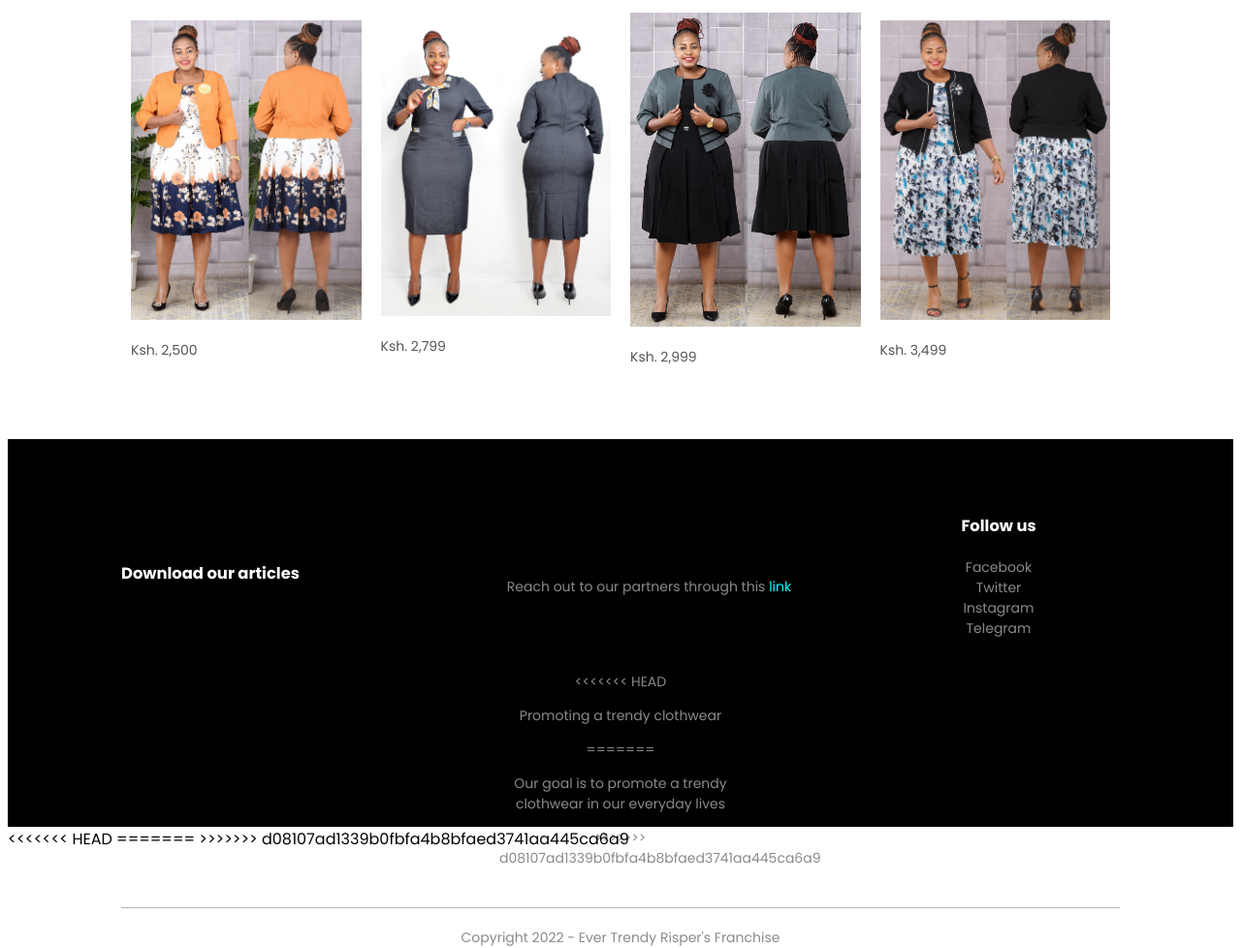
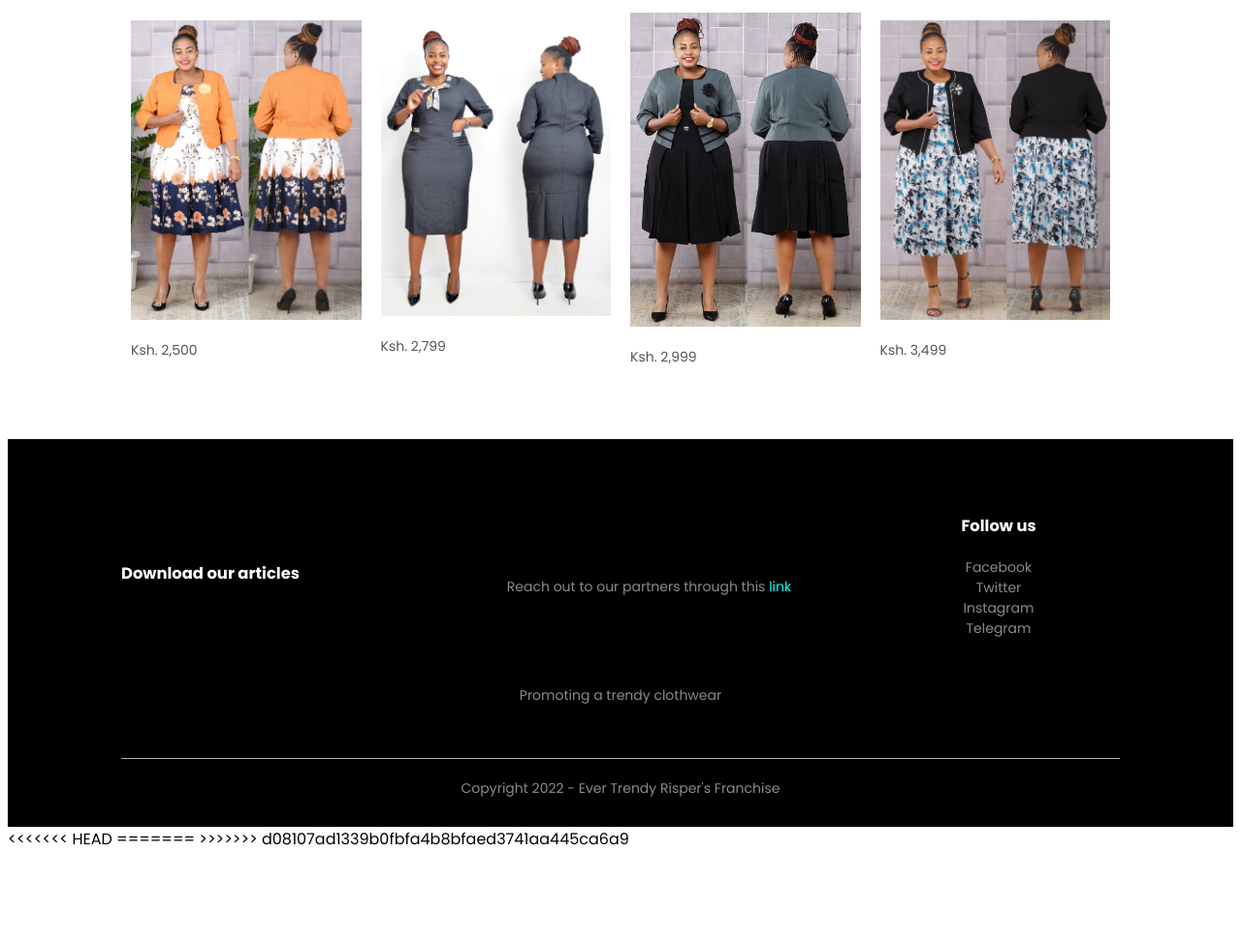
Before and after one commit to DavisKiprotich/Ever-Trendy-website, a plain HTML site: page product-details.html in a window 1280 px wide. Shown: the part 1644-2622 px from the top of the page at 97% size. After the commit the page ends 2530 px from the top, so only its background shows below. Drawn offline with Linux system fonts and the light colour scheme.

Commit message:
modified file

```diff
--- a/product-details.html
+++ b/product-details.html
@@ -149,11 +149,7 @@
                     </ul>
                 </div>
                 <div class="footer-col-4">
-<<<<<<< HEAD
                     <p>Promoting a trendy clothwear </p>
-=======
-                    <p>Our goal is to promote a trendy clothwear in our everyday lives </p>
->>>>>>> d08107ad1339b0fbfa4b8bfaed3741aa445ca6a9
                 </div>
             </div>
             <hr>
```
